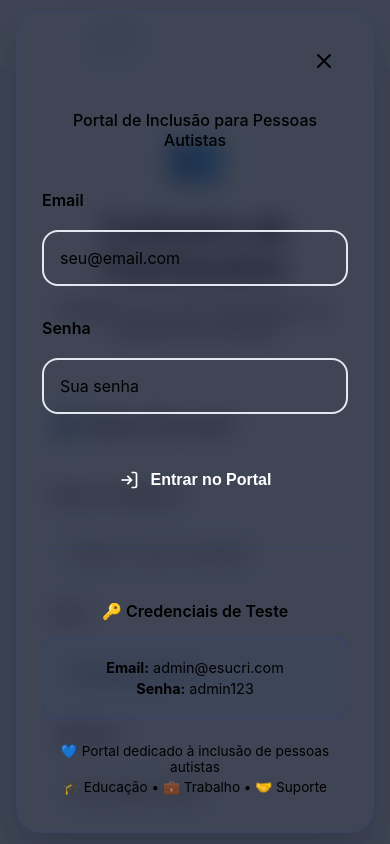
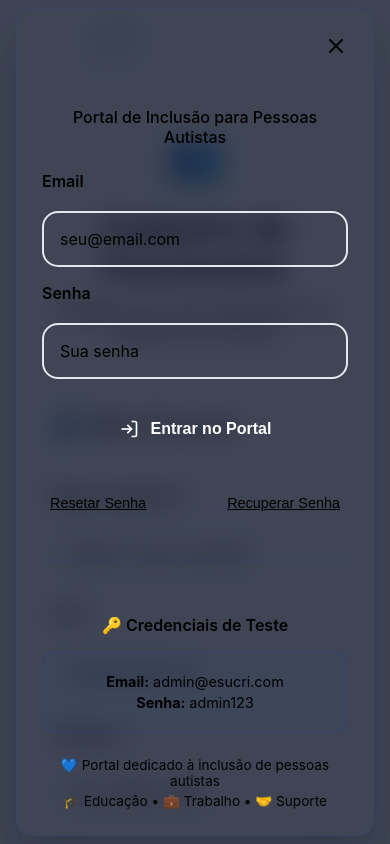
Before and after one commit to CristhianFicher/P4, a React (Vite) app: page /cadastroFuncionarios in a window 390 px wide. Both pictures are taken after a click on the button "Entrar". Shown: the top 844 px of the page. Built offline with nearby package versions, Linux system fonts and the light colour scheme.

Commit message:
Implementação de funcionalidades de reset e recuperação de senha com melhorias de responsividade

```diff
--- a/src/components/Login.css
+++ b/src/components/Login.css
@@ -29,13 +29,15 @@
 .login-container {
   background: var(--card-bg);
   border-radius: 24px;
-  padding: 3rem;
-  width: 90%;
+  padding: 2rem;
+  width: 95%;
   max-width: 480px;
   position: relative;
   box-shadow: 0 25px 50px rgba(15, 23, 42, 0.25);
   border: 2px solid rgba(30, 64, 175, 0.1);
   animation: slideUp 0.3s ease-out;
+  max-height: 90vh;
+  overflow-y: auto;
 }
 
 @keyframes slideUp {
@@ -106,7 +108,107 @@
 .login-form {
   display: flex;
   flex-direction: column;
-  gap: 2rem;
+  gap: 1.5rem;
+}
+
+.login-options {
+  display: flex;
+  flex-wrap: wrap;
+  justify-content: space-between;
+  margin-top: 1rem;
+  gap: 0.5rem;
+}
+
+.text-button {
+  background: none;
+  border: none;
+  color: var(--primary);
+  cursor: pointer;
+  font-size: 0.9rem;
+  font-weight: 500;
+  padding: 0.5rem;
+  text-decoration: underline;
+  transition: color 0.2s ease;
+}
+
+.text-button:hover {
+  color: var(--primary-light);
+}
+
+.success-message {
+  background-color: rgba(34, 197, 94, 0.1);
+  border-radius: 12px;
+  color: #22c55e;
+  display: flex;
+  align-items: center;
+  gap: 0.5rem;
+  padding: 1rem;
+  font-size: 0.9rem;
+  font-weight: 500;
+}
+
+.info-box {
+  background-color: rgba(59, 130, 246, 0.1);
+  border-radius: 12px;
+  padding: 1rem;
+  margin-bottom: 1rem;
+}
+
+/* Media Queries para Responsividade */
+@media (max-width: 768px) {
+  .login-container {
+    padding: 1.5rem;
+    width: 95%;
+  }
+
+  .login-header h2 {
+    font-size: 1.75rem;
+  }
+
+  .login-icon {
+    font-size: 2.5rem;
+  }
+}
+
+@media (max-width: 480px) {
+  .login-container {
+    padding: 1.25rem;
+    border-radius: 16px;
+  }
+
+  .login-header {
+    margin-bottom: 1.5rem;
+  }
+
+  .login-header h2 {
+    font-size: 1.5rem;
+  }
+
+  .login-icon {
+    font-size: 2rem;
+  }
+
+  .login-form {
+    gap: 1rem;
+  }
+
+  .login-close {
+    top: 1rem;
+    right: 1rem;
+    padding: 0.5rem;
+  }
+}
+
+.info-box h4 {
+  color: var(--primary);
+  font-size: 1rem;
+  margin-bottom: 0.5rem;
+}
+
+.info-box p {
+  color: var(--text-light);
+  font-size: 0.9rem;
+  margin: 0;
 }
 
 .form-group {
@@ -137,10 +239,10 @@
 
 .input-wrapper input {
   width: 100%;
-  padding: 1.25rem 1.25rem 1.25rem 3.5rem;
+  padding: 0.75rem 0.75rem 0.75rem 2.5rem;
   border: 2px solid #e2e8f0;
   border-radius: 16px;
-  font-size: 1rem;
+  font-size: 16px; /* Evita zoom automático em dispositivos móveis */
   background: var(--card-bg);
   color: var(--text);
   transition: all 0.3s ease;
--- a/src/components/Login.jsx
+++ b/src/components/Login.jsx
@@ -1,13 +1,31 @@
-import { useState } from 'react';
+import React, { useState, useEffect } from 'react';
 import './Login.css';
+import { FaSignInAlt, FaSpinner, FaTimes } from 'react-icons/fa';
+import { MdEmail, MdLock, MdCheckCircle } from 'react-icons/md';
 
 const Login = ({ onLogin, onClose }) => {
+  useEffect(() => {
+    const meta = document.createElement('meta');
+    meta.name = 'viewport';
+    meta.content = 'width=device-width, initial-scale=1.0, maximum-scale=1.0, user-scalable=no';
+    document.getElementsByTagName('head')[0].appendChild(meta);
+
+    return () => {
+      document.getElementsByTagName('head')[0].removeChild(meta);
+    };
+  }, []);
+
   const [formData, setFormData] = useState({
     email: '',
-    password: ''
+    password: '',
+    currentPassword: '',
+    newPassword: '',
+    confirmPassword: ''
   });
   const [isLoading, setIsLoading] = useState(false);
   const [error, setError] = useState('');
+  const [mode, setMode] = useState('login'); // 'login', 'reset', 'recover'
+  const [message, setMessage] = useState('');
 
   const handleInputChange = (e) => {
     const { name, value } = e.target;
@@ -22,8 +40,10 @@ const Login = ({ onLogin, onClose }) => {
     e.preventDefault();
     setIsLoading(true);
     setError('');
+    setMessage('');
 
     try {
+      if (mode === 'login') {
         // Simulação de login (substitua por sua lógica de autenticação)
         await new Promise(resolve => setTimeout(resolve, 1000));
 
@@ -33,18 +53,84 @@ const Login = ({ onLogin, onClose }) => {
         } else {
           setError('Email ou senha incorretos');
         }
+      } else if (mode === 'reset') {
+        // Simulação de reset de senha
+        await new Promise(resolve => setTimeout(resolve, 1000));
+
+        // Verificar se a senha atual está correta (simulação)
+        if (formData.currentPassword !== 'admin123') {
+          setError('Senha atual incorreta');
+          setIsLoading(false);
+          return;
+        }
+
+        // Verificar se as senhas novas coincidem
+        if (formData.newPassword !== formData.confirmPassword) {
+          setError('As novas senhas não coincidem');
+          setIsLoading(false);
+          return;
+        }
+
+        // Verificar se a nova senha tem pelo menos 6 caracteres
+        if (formData.newPassword.length < 6) {
+          setError('A nova senha deve ter pelo menos 6 caracteres');
+          setIsLoading(false);
+          return;
+        }
+
+        // Salvar a nova senha (simulação)
+        // Em um caso real, isso seria feito com uma chamada à API
+        const newPassword = formData.newPassword;
+
+        setMessage('Sua senha foi alterada com sucesso!');
+        // Após 3 segundos, volta para o modo de login com a nova senha
+        setTimeout(() => {
+          setMode('login');
+          setMessage('');
+          setFormData(prev => ({
+            ...prev,
+            password: newPassword, // Atualiza a senha para o login
+            currentPassword: '',
+            newPassword: '',
+            confirmPassword: ''
+          }));
+        }, 3000);
+      } else if (mode === 'recover') {
+        // Simulação de recuperação de senha
+        await new Promise(resolve => setTimeout(resolve, 1000));
+        setMessage('Instruções para recuperar sua senha foram enviadas para seu email.');
+        // Após 3 segundos, volta para o modo de login
+        setTimeout(() => {
+          setMode('login');
+          setMessage('');
+        }, 3000);
+      }
     } catch (err) {
-      setError('Erro ao fazer login. Tente novamente.');
+      setError('Erro ao processar sua solicitação. Tente novamente.');
     } finally {
       setIsLoading(false);
     }
+  };
+
+  const switchMode = (newMode) => {
+    setMode(newMode);
+    setError('');
+    setMessage('');
+    // Limpar campos de senha ao trocar de modo
+    setFormData(prev => ({
+      ...prev,
+      password: '',
+      currentPassword: '',
+      newPassword: '',
+      confirmPassword: ''
+    }));
   };
 
   return (
     <div className="login-overlay">
       <div className="login-container">
         <div className="login-header">
-          <h2>Bem-vindo!</h2>
+          <h2>{mode === 'login' ? 'Bem-vindo!' : mode === 'reset' ? 'Resetar Senha' : 'Recuperar Senha'}</h2>
           <p>Portal de Inclusão para Pessoas Autistas</p>
           <button className="login-close" onClick={onClose}>
             <svg width="24" height="24" viewBox="0 0 24 24" fill="none">
@@ -69,6 +155,7 @@ const Login = ({ onLogin, onClose }) => {
             </div>
           </div>
 
+          {mode === 'login' && (
             <div className="form-group">
               <label htmlFor="password">Senha</label>
               <div className="input-wrapper">
@@ -83,6 +170,54 @@ const Login = ({ onLogin, onClose }) => {
                 />
               </div>
             </div>
+          )}
+
+          {mode === 'reset' && (
+            <>
+              <div className="form-group">
+                <label htmlFor="currentPassword">Senha Atual</label>
+                <div className="input-wrapper">
+                  <input
+                    type="password"
+                    id="currentPassword"
+                    name="currentPassword"
+                    value={formData.currentPassword}
+                    onChange={handleInputChange}
+                    placeholder="Digite sua senha atual"
+                    required
+                  />
+                </div>
+              </div>
+              <div className="form-group">
+                <label htmlFor="newPassword">Nova Senha</label>
+                <div className="input-wrapper">
+                  <input
+                    type="password"
+                    id="newPassword"
+                    name="newPassword"
+                    value={formData.newPassword}
+                    onChange={handleInputChange}
+                    placeholder="Digite sua nova senha"
+                    required
+                  />
+                </div>
+              </div>
+              <div className="form-group">
+                <label htmlFor="confirmPassword">Confirmar Nova Senha</label>
+                <div className="input-wrapper">
+                  <input
+                    type="password"
+                    id="confirmPassword"
+                    name="confirmPassword"
+                    value={formData.confirmPassword}
+                    onChange={handleInputChange}
+                    placeholder="Confirme sua nova senha"
+                    required
+                  />
+                </div>
+              </div>
+            </>
+          )}
 
           {error && (
             <div className="error-message">
@@ -92,6 +227,16 @@ const Login = ({ onLogin, onClose }) => {
                 <line x1="9" y1="9" x2="15" y2="15" stroke="currentColor" strokeWidth="2"/>
               </svg>
               {error}
+            </div>
+          )}
+
+          {message && (
+            <div className="success-message">
+              <svg width="16" height="16" viewBox="0 0 24 24" fill="none">
+                <circle cx="12" cy="12" r="10" stroke="currentColor" strokeWidth="2"/>
+                <polyline points="8,12 11,15 16,9" stroke="currentColor" strokeWidth="2"/>
+              </svg>
+              {message}
             </div>
           )}
 
@@ -108,7 +253,7 @@ const Login = ({ onLogin, onClose }) => {
                     <animate attributeName="stroke-dashoffset" dur="2s" values="0;-15.708;-31.416" repeatCount="indefinite"/>
                   </circle>
                 </svg>
-                Entrando...
+                {mode === 'login' ? 'Entrando...' : mode === 'reset' ? 'Resetando...' : 'Recuperando...'}
               </>
             ) : (
               <>
@@ -117,13 +262,31 @@ const Login = ({ onLogin, onClose }) => {
                   <polyline points="10,17 15,12 10,7" stroke="currentColor" strokeWidth="2"/>
                   <line x1="15" y1="12" x2="3" y2="12" stroke="currentColor" strokeWidth="2"/>
                 </svg>
-                Entrar no Portal
+                {mode === 'login' ? 'Entrar no Portal' : mode === 'reset' ? 'Resetar Senha' : 'Recuperar Senha'}
               </>
             )}
           </button>
+
+          <div className="login-options">
+            {mode === 'login' ? (
+              <>
+                <button type="button" className="text-button" onClick={() => switchMode('reset')}>
+                  Resetar Senha
+                </button>
+                <button type="button" className="text-button" onClick={() => switchMode('recover')}>
+                  Recuperar Senha
+                </button>
+              </>
+            ) : (
+              <button type="button" className="text-button" onClick={() => switchMode('login')}>
+                Voltar para Login
+              </button>
+            )}
+          </div>
         </form>
 
         <div className="login-footer">
+          {mode === 'login' && (
             <div className="credentials-info">
               <h4>🔑 Credenciais de Teste</h4>
               <div className="credentials">
@@ -131,6 +294,19 @@ const Login = ({ onLogin, onClose }) => {
                 <p><strong>Senha:</strong> admin123</p>
               </div>
             </div>
+          )}
+          {mode === 'reset' && (
+            <div className="info-box">
+              <h4>ℹ️ Resetar Senha</h4>
+              <p>Informe sua senha atual e defina uma nova senha.</p>
+            </div>
+          )}
+          {mode === 'recover' && (
+            <div className="info-box">
+              <h4>ℹ️ Recuperar Senha</h4>
+              <p>Informe seu email para receber instruções de como recuperar sua senha.</p>
+            </div>
+          )}
           <div className="support-info">
             <p>💙 Portal dedicado à inclusão de pessoas autistas</p>
             <p>🎓 Educação • 💼 Trabalho • 🤝 Suporte</p>
```
Lines whose indentation alone changed are shown as unchanged.
